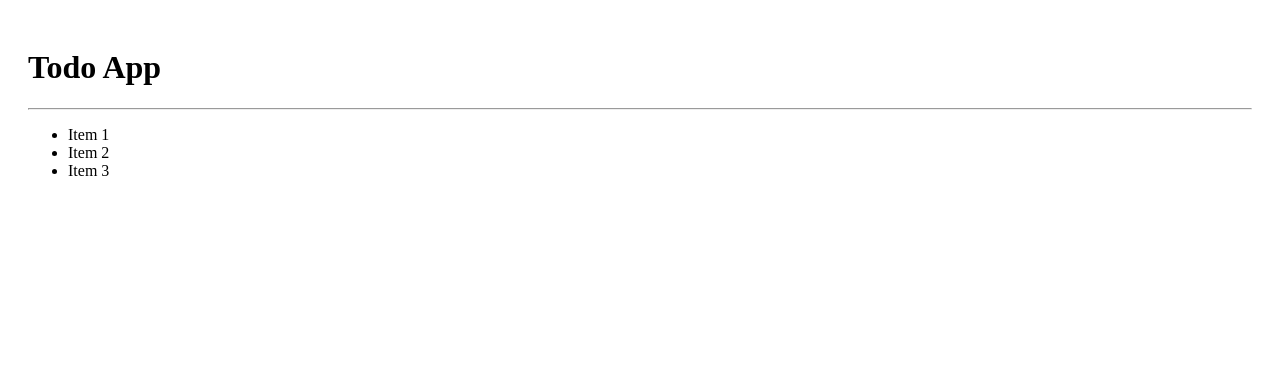
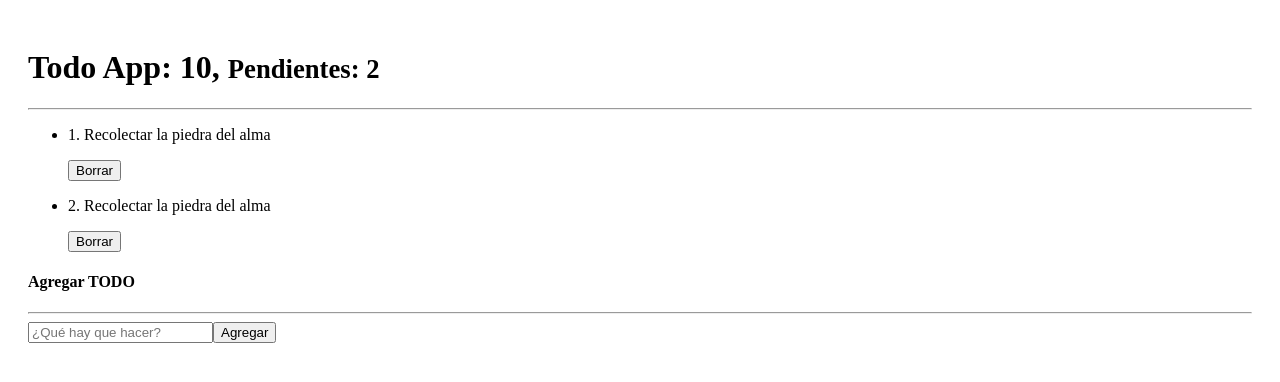
Before and after one commit to TeslaWillow/05-hook-app, a React app: page / in a window 1280 px wide. Shown: the top 382 px of the page. Built offline with nearby package versions, Linux system fonts and the light colour scheme; the HTML template or start-up script is replaced by a standard one.

Commit message:
show todos

```diff
--- a/src/08-useReducer/TodoApp.jsx
+++ b/src/08-useReducer/TodoApp.jsx
@@ -23,14 +23,38 @@ export const TodoApp = () => {
 
     return (
         <>
-            <h1>Todo App</h1>
+            <h1>Todo App: 10, <small>Pendientes: 2</small></h1>
             <hr />
 
-            <ul>
-                <li>Item 1</li>
-                <li>Item 2</li>
-                <li>Item 3</li>
-            </ul>
+            <div className="row">
+                <div className="col-7">
+                    <ul className="list-group d-flex justify-content-between">
+                        {
+                            todos.map( (todo, i) => (
+                                <li key={ todo.id } className="list-group-item d-flex justify-content-between">
+                                    <p className="text-center">{ i + 1 }. { todo.description }</p>
+                                    <button className="btn btn-danger">
+                                        Borrar
+                                    </button>
+                                </li>
+                            ))
+                        }
+                    </ul>
+                </div>
+                <div className="col-5">
+                    <h4>Agregar TODO</h4>
+                    <hr />
+
+                    <form action="">
+                        <input type="text" className="form-control" placeholder="¿Qué hay que hacer?" />
+                        <button type="submit" className="btn btn-outline-primary mt-1">
+                            Agregar
+                        </button>
+                    </form>
+                </div>
+            </div>
+
+
         </>
     )
 }
```
